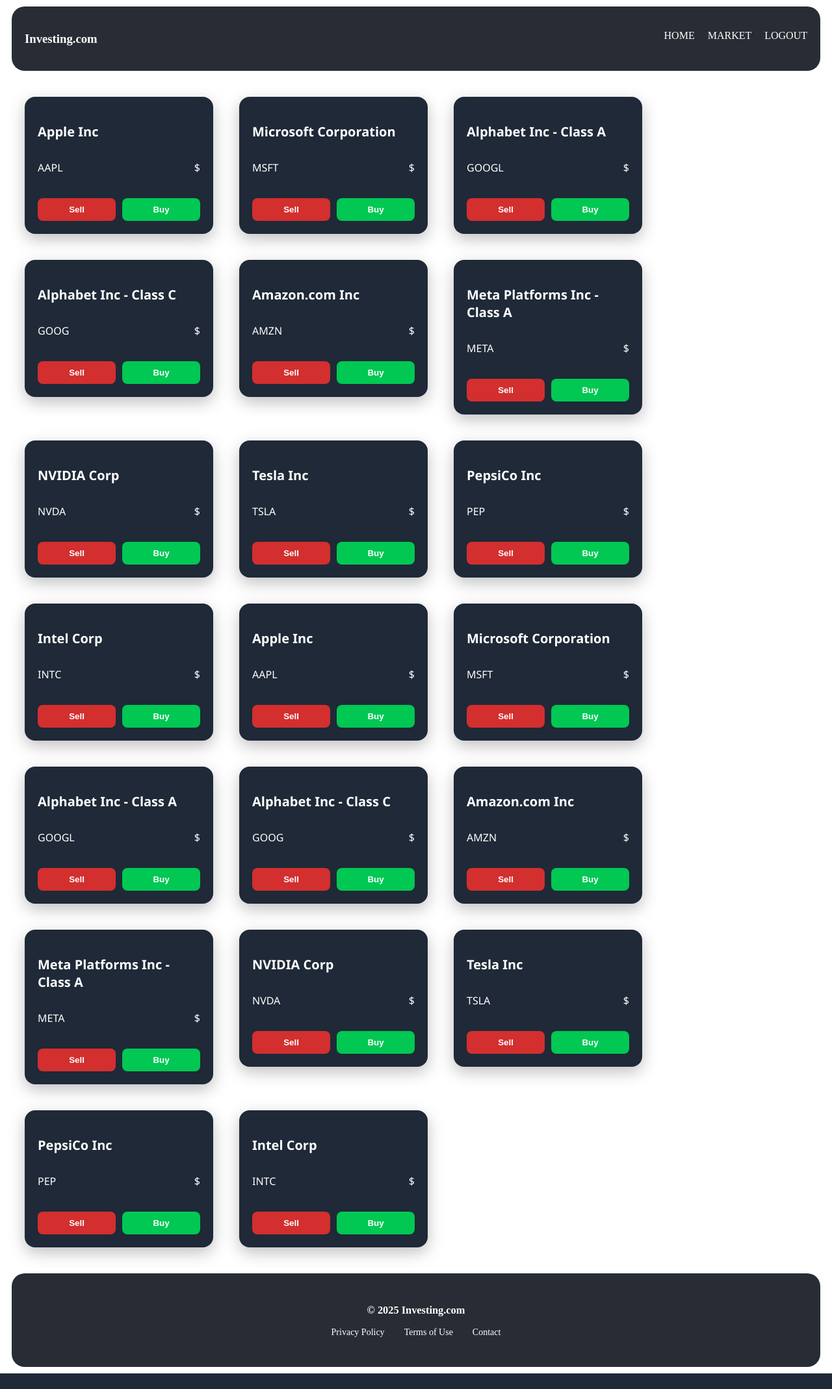
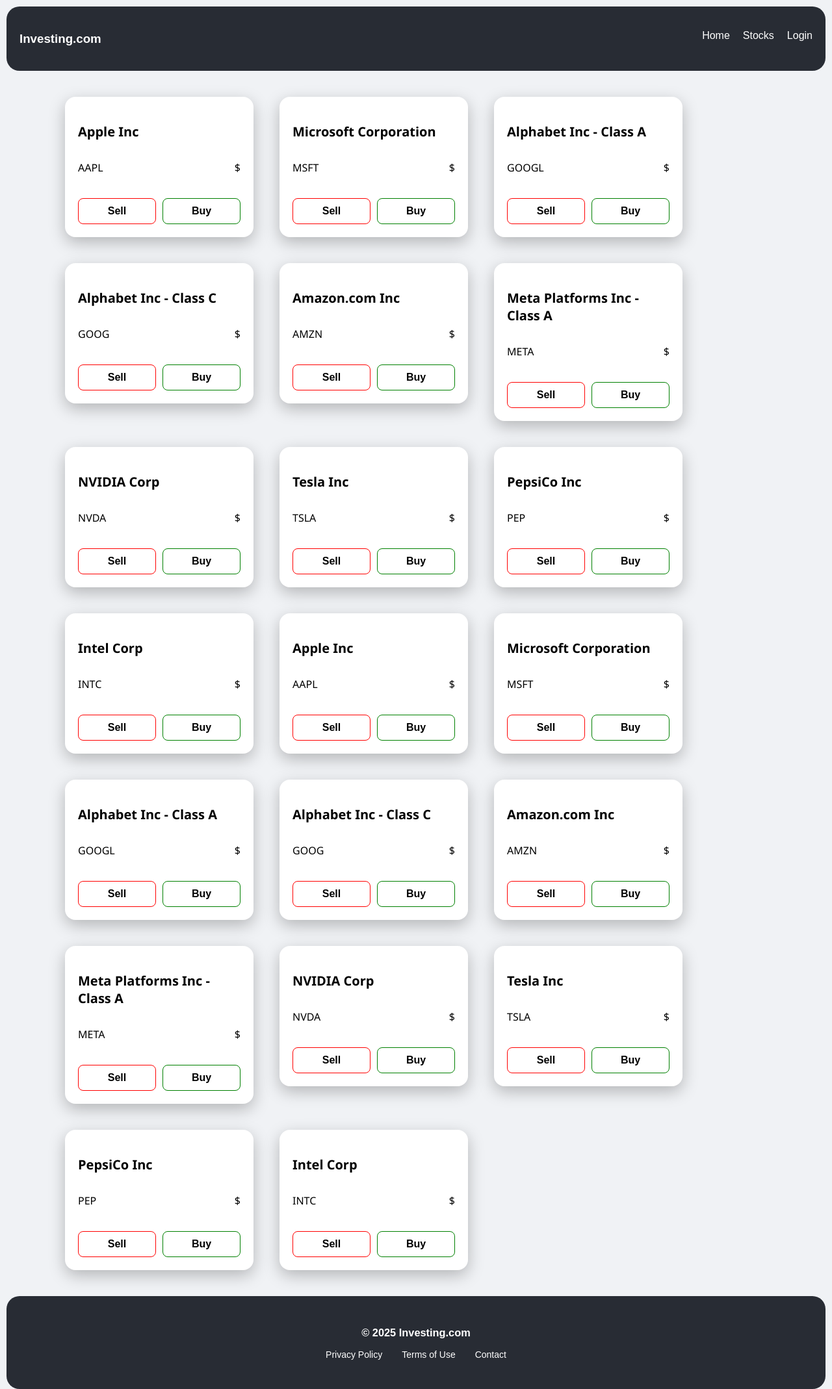
Before and after one commit to Sheraz-udd-in/Stock-Market, a Django app: template app1/templates/market.html in a window 1280 px wide. Shown: the whole page at 65% size. Before the commit the page ends 2114 px from the top, so only its background shows below. Run offline with Django 4.2, Linux system fonts and the light colour scheme; the template is opened without the code that fills it: values that come from a table or form of the project are taken from there, others are empty; data comes from the database, SQL or seed files in the repository; both versions use the stored data as it was after the commit.

Commit message:
Login Logout

```diff
--- /dev/null
+++ b/app1/static/login.css
@@ -0,0 +1,53 @@
+body {
+    font-family: Arial, sans-serif;
+    background: #f0f2f5;
+    margin: 0;
+    height: 100vh;
+    align-items: center;
+}
+
+.form-container {
+    background: white;
+    padding: 40px 50px;
+    border-radius: 12px;
+    box-shadow: 0 0 15px rgba(0, 0, 0, 0.1);
+    width: 400px; /* ⬅️ Increased width */
+    margin :  60px  auto;
+}
+
+.form-group {
+    margin-bottom: 24px;
+}
+
+label {
+    display: block;
+    margin-bottom: 10px;
+    font-weight: bold;
+    font-size: 16px;
+}
+
+input[type="text"],
+input[type="password"] {
+    width: 100%;
+    padding: 12px;
+    border: 1px solid #ccc;
+    border-radius: 8px;
+    box-sizing: border-box;
+    font-size: 16px;
+}
+
+button {
+    width: 100%;
+    background-color: #000;  /* ⬅️ Black button */
+    color: white;
+    padding: 14px;
+    border: none;
+    border-radius: 8px;
+    cursor: pointer;
+    font-weight: bold;
+    font-size: 16px;
+}
+
+button:hover {
+    background-color: #333; /* ⬅️ Darker shade on hover */
+}
--- a/app1/static/market.css
+++ b/app1/static/market.css
@@ -1,6 +1,6 @@
 .card {
-  background-color: #1f2937; /* dark slate */
-  color: white;
+  background-color: white;
+  color: black;
   border-radius: 16px;
   padding: 20px;
   margin: 10px;
@@ -13,6 +13,7 @@
 .card:hover {
   transform: translateY(-5px);
   box-shadow: 0 12px 32px rgba(0, 0, 0, 0.35);
+  border-color : blue
 }
 
 .card h3 {
@@ -44,27 +45,33 @@
 }
 
 .card-buttons .buy {
-  background-color: #00c853;
-  color: white;
+  background-color: white;
+  color: black;
+  border :  1px solid  green;
 }
 
 .card-buttons .buy:hover {
   background-color: #00e676;
+  color: white;
 }
 
 .card-buttons .sell {
-  background-color: #d32f2f;
-  color: white;
+  background-color: white;
+  color: black;
+  border : 1px solid red;
 }
 
 .card-buttons .sell:hover {
   background-color: #f44336;
+  color: white;
 }
 
 
 .wrapper {
-  max-width: 1500px;
-  margin: auto;
+  display :  flex;
+  justify-content : center ;
+  align-items :  center ;
+  padding-left :  70px;
 }
 
 .card-container {
--- /dev/null
+++ b/app1/templates/base.html
@@ -0,0 +1,19 @@
+{% load static %}
+<!DOCTYPE html>
+<html lang="en">
+<head>
+    <meta charset="UTF-8">
+    <title>Title</title>
+    <link rel="stylesheet" href="{% static 'style.css' %}">
+    <link rel="stylesheet" href="{% static 'market.css' %}">
+    <link rel="stylesheet" href="{% static 'login.css' %}">
+
+</head>
+<body>
+{% include 'components/navbar.html' %}
+{% block content %}
+
+{% endblock %}
+{% include 'components/footer.html' %}
+</body>
+</html>
--- a/app1/templates/components/navbar.html
+++ b/app1/templates/components/navbar.html
@@ -1,8 +1,13 @@
-<div class ="nav">
+<div class="nav">
     <h3>Investing.com</h3>
     <ul>
-        <li><a href="{% url 'index' %}">HOME</a></li>
-        <li><a href="{% url 'market' %}">MARKET</a></li>
-        <li>LOGOUT</li>
+        <li><a href="{% url 'index' %}">Home</a></li>
+        <li><a href="{% url 'stocks' %}">Stocks</a></li>
+
+        {% if request.user.is_authenticated %}
+            <li><a href="{% url 'logout' %}">Logout</a></li>
+        {% else %}
+            <li><a href="{% url 'login' %}">Login</a></li>
+        {% endif %}
     </ul>
 </div>
--- a/app1/templates/market.html
+++ b/app1/templates/market.html
@@ -1,16 +1,7 @@
-{%load static %}
-<!DOCTYPE html>
-<html lang="en">
-<head>
-    <meta charset="UTF-8">
-    <title>Title</title>
-    <link rel="stylesheet" href="{% static 'market.css' %}">
-    <link rel="stylesheet" href="{% static 'style.css' %}">
-</head>
-<body>
+{% extends 'base.html' %}
 
-{% include 'components/navbar.html' %}
 
+{% block content%}
 <div class ='wrapper'>
     <div class  =  'card-container'>
     {% for  i in data%}
@@ -18,10 +9,5 @@
 {% endfor %}
 </div>
 </div>
-{% include 'components/footer.html' %}
 
-
-
-
-</body>
-</html>
+{% endblock %}
--- a/app1/urls.py
+++ b/app1/urls.py
@@ -15,13 +15,15 @@ Including another URLconf
     2. Add a URL to urlpatterns:  path('blog/', include('blog.urls'))
 """
 from django.contrib import admin
+from django.contrib.auth import logout
 from django.urls import path
-from .views import fun , getData ,  stocks,fun1
+from .views import index, getData ,  stocks , loginView , logoutView
 
 
 urlpatterns = [
-    path('',  fun , name  = 'index'),
-    path('market/', fun1,name= "market"),
+    path('',  index, name  = 'index'),
     path('stocks/' ,stocks , name  = 'stocks') ,
-    path('data/',getData , name = 'data'  )
+    path('data/',getData , name = 'data'  ),
+    path('login/' , loginView , name  = 'login') ,
+    path('logout/' ,  logoutView , name = 'logout')
 ]
```
Also changed, not shown: app1/templates/login.html (+25 -27 lines), app1/templates/logout.html (deleted, +0 -28 lines), app1/views.py (+27 -6 lines), db.sqlite3.
